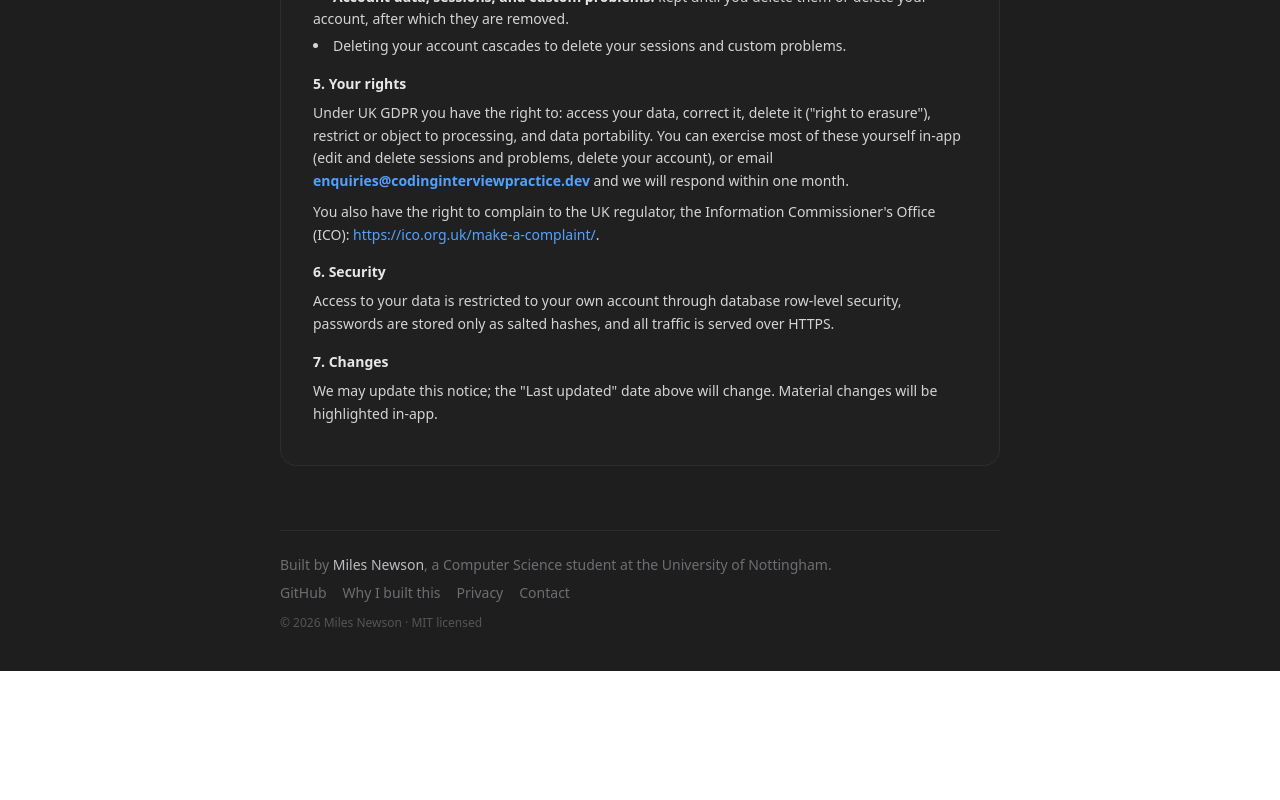
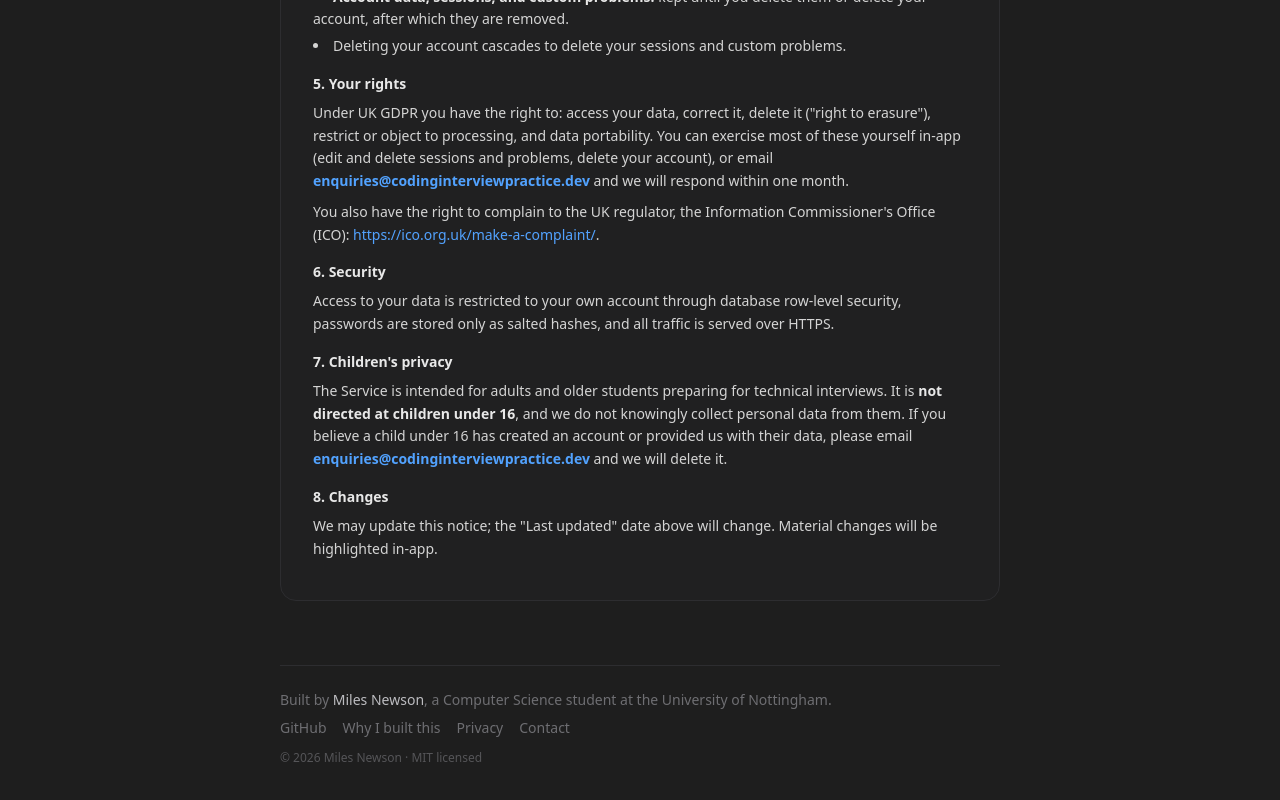
Before and after one commit to MNewson21/CodingInterviewPractice, a React (Vite) app: page /privacy in a window 1280 px wide. Shown: the part 1190-1990 px from the top of the page. Before the commit the page ends 1861 px from the top, so only its background shows below. Built offline with nearby package versions, Linux system fonts and the light colour scheme; no server answers.

Commit message:
Updated PrivacyNotice

```diff
--- a/src/content/privacyNotice.ts
+++ b/src/content/privacyNotice.ts
@@ -5,7 +5,7 @@ import { SITE } from '../config/site';
  * Identity values come from `SITE` so they stay in sync with the rest of the app.
  * Update the "Last updated" date below whenever the substance changes.
  */
-export const PRIVACY_NOTICE = `_Last updated: 8 June 2026_
+export const PRIVACY_NOTICE = `_Last updated: 11 June 2026_
 
 This notice explains what personal data **${SITE.name}** ("we", "I") collects when you
 use **${SITE.domain}** (the "Service"), why, and your rights under UK GDPR and the Data
@@ -78,7 +78,14 @@ Office (ICO): https://ico.org.uk/make-a-complaint/.
 Access to your data is restricted to your own account through database row-level security,
 passwords are stored only as salted hashes, and all traffic is served over HTTPS.
 
-## 7. Changes
+## 7. Children's privacy
+
+The Service is intended for adults and older students preparing for technical interviews. It
+is **not directed at children under 16**, and we do not knowingly collect personal data from
+them. If you believe a child under 16 has created an account or provided us with their data,
+please email **${SITE.email}** and we will delete it.
+
+## 8. Changes
 
 We may update this notice; the "Last updated" date above will change. Material changes will
 be highlighted in-app.
```
